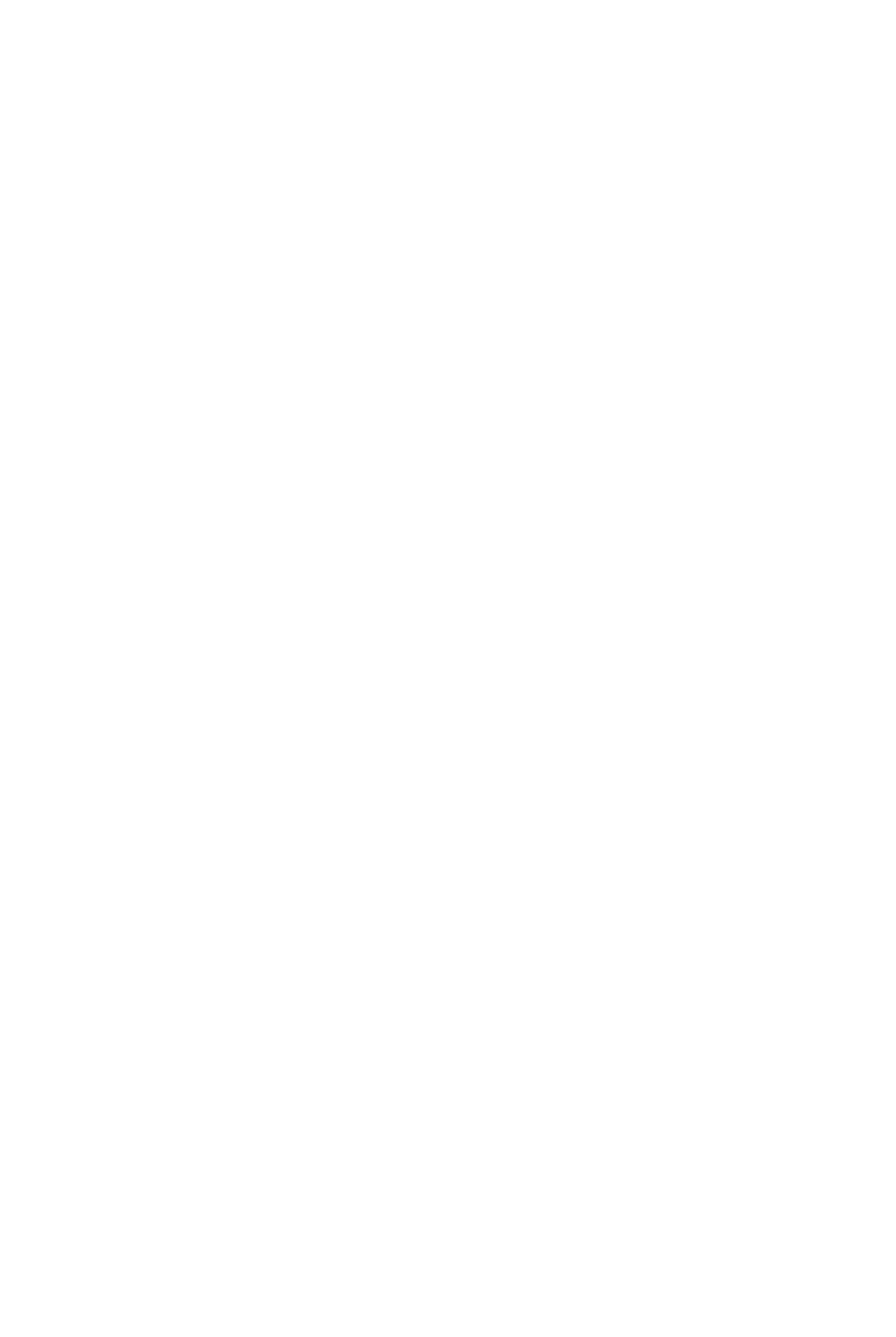
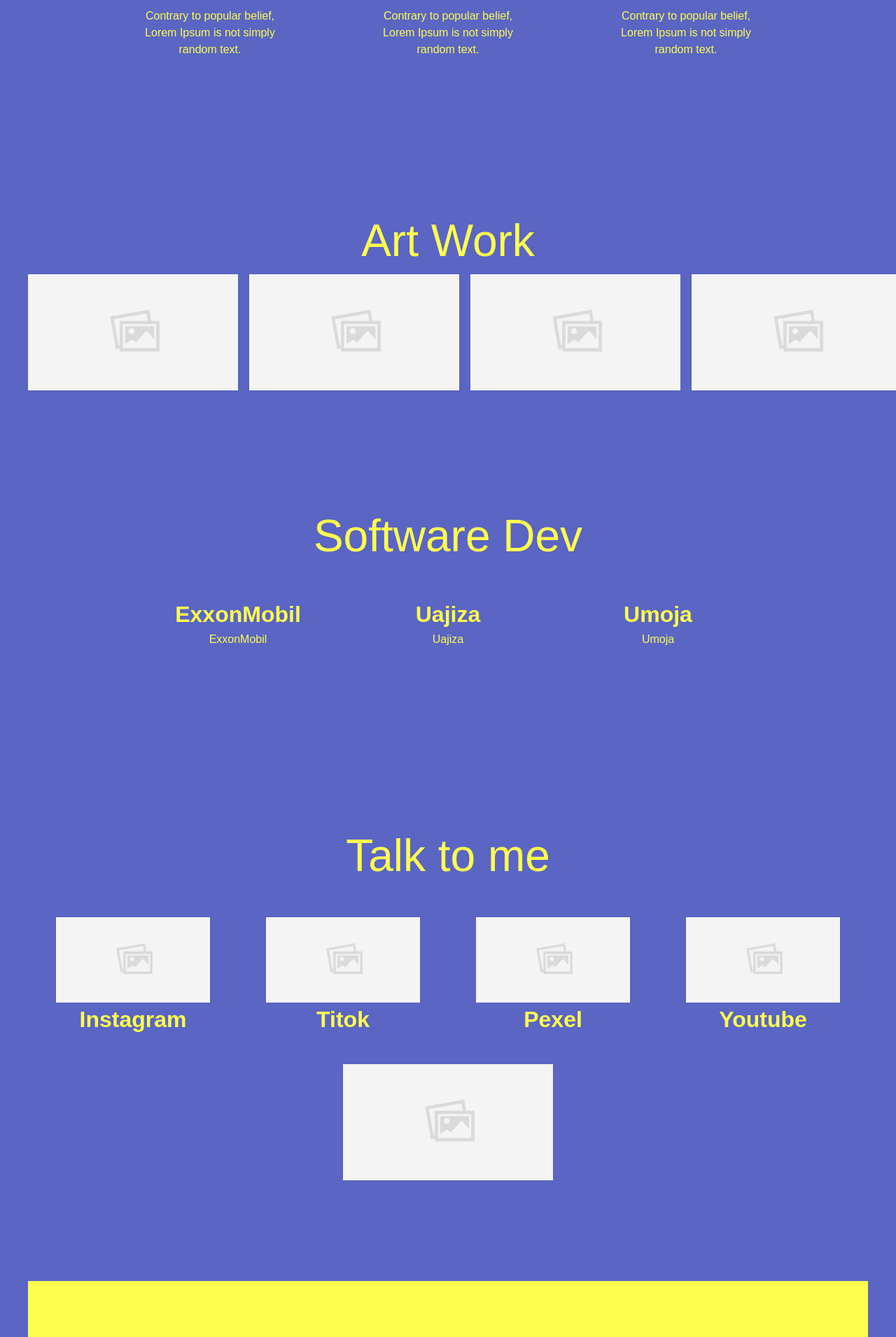
Before and after one commit to Satumbo9/satumbo9, a Next.js app: page / in a window 1280 px wide. Shown: the part 653-2564 px from the top of the page at 70% size. Before the commit the page ends 800 px from the top, so only its background shows below. Built offline with nearby package versions, Linux system fonts and the light colour scheme.

Commit message:
BASIC LAYOUT DONE --> MORE UPDATE AND CLEANING AROUND --> NEXT JS AND TAILWIND

```diff
--- /dev/null
+++ b/app/Components/Data/SocialMedias.tsx
@@ -0,0 +1,26 @@
+import imagePlaceholder from '../Assets/Img/placeHolder1.jpg';
+
+
+
+export const SOCIAL_MEDIAS =[
+    {
+        id:1,
+        name: "Instagram",
+        img:imagePlaceholder,
+    },
+    {
+        id:2,
+        name: "Titok",
+        img:imagePlaceholder,
+    },
+    {
+        id:3,
+        name: "Pexel",
+        img:imagePlaceholder,
+    },
+    {
+        id:4,
+        name: "Youtube",
+        img:imagePlaceholder,
+    }
+]
--- a/app/Components/Pages/ABOUT/page.tsx
+++ b/app/Components/Pages/ABOUT/page.tsx
@@ -32,7 +32,7 @@
         ))}
         </div>
 
-        <div className='flex flex-col  items-center   '>
+        <div className='flex flex-col  items-center'>
         <p className='text-[2em] font-bold'>Education</p>
 
         <div className='flex gap-10 mt-4'>
--- a/app/Components/Pages/FOOTER/page.tsx
+++ b/app/Components/Pages/FOOTER/page.tsx
@@ -1,6 +1,8 @@
 export default function Footer() {
     return (
-      <section>
+      <section
+      className="h-[10vh]  bg-[#FFFF4E]"
+      >
         <p> Footer</p>
       </section>
     );
--- a/app/Components/Pages/NAV/page.tsx
+++ b/app/Components/Pages/NAV/page.tsx
@@ -9,7 +9,7 @@
     return (
       // Header for the nav bar
       <header>
-        <div className="h-[8vh] flex justify-between text-[2em] pt-[30px]">
+        <div className="h-[8vh] flex justify-between text-[2em] pt-[30px] mb-5">
           <div>
             <Link
             className='flex gap-[1em]'
@@ -33,7 +33,7 @@
                 </Link>
               </li>
               <li>
-                <Link href={'#'}>talk-to-me</Link>
+                <Link href={'#TALK'}>talk-to-me</Link>
               </li>
             </ul>
 
--- a/app/Components/Pages/TALK_TO_ME/page.tsx
+++ b/app/Components/Pages/TALK_TO_ME/page.tsx
@@ -1,7 +1,43 @@
+import { SOCIAL_MEDIAS } from "../../Data/SocialMedias";
+import CardImage from "../../Util/CardImage";
+import imagePlaceHolder from '../../Assets/Img/placeHolder1.jpg';
+ import Image from 'next/image';
+
 export default function Talk_To_ME() {
     return (
-      <section>
-        <p>Talk to me </p>
+      <section
+      id="TALK"
+      className="h-[100vh] flex flex-col items-center justify-center">
+
+        <p className="text-[4em]">Talk to me </p>
+
+
+        <div className="flex">
+
+        {
+          SOCIAL_MEDIAS.map((items)=>(
+            <CardImage
+            id={items.id}
+            img={imagePlaceHolder}
+            h={400}
+            w={400}
+            title={items.name}
+
+
+
+            />
+          ))
+        }
+        </div>
+        <Image
+
+width={300}
+height={300}
+alt="Satumbo-log"
+src={imagePlaceHolder}
+
+/>
+
       </section>
     );
   }
--- a/app/Components/Pages/WORK/page.tsx
+++ b/app/Components/Pages/WORK/page.tsx
@@ -9,8 +9,8 @@
       <section
       id="WORK"
       className="h-[100vh] flex flex-col justify-center">
-        <div className=''>
-          <p>
+        <div className='flex flex-col items-center mb-40'>
+          <p className='text-[4em] text-center'>
           Art Work
           </p>
           <div className='flex gap-4 '>
@@ -26,22 +26,24 @@
           </div>
         </div>
 
-        <div className=''>
-          <p>
-          Software Dev
-          </p>
+        <div >
+
+          <div>
+            <p className='text-center text-[4em]'>Software Dev</p>
+          <div className='flex items-center justify-center'>
+
           {
+
             PROFESSIONAL_CAREER.map((items)=>(
               <CardItems
               id={items.id}
               title={items.name}
               description={items.name}
-
-
-
               />
             ))
           }
+          </div>
+        </div>
         </div>
 
 
--- /dev/null
+++ b/app/Components/Util/CardImage.tsx
@@ -0,0 +1,24 @@
+import Image from 'next/image';
+
+
+//Reusable card for the page
+
+export default function CardImage({id, img, title, w, h}:{id:number, img:any, title:string, w:number, h:number}){
+
+
+    return(
+        <div
+        className="w-[300px]  p-10 flex flex-col items-center text-center"
+        key={id}>
+        <Image
+        src={img}
+        width={w}
+        height={h}
+        alt={img}
+
+        />
+        <p className="text-[2em] font-bold text-center">{title}</p>
+
+        </div>
+    )
+}
--- a/app/Components/Util/CardItems.tsx
+++ b/app/Components/Util/CardItems.tsx
@@ -8,7 +8,7 @@
 
     return(
         <div
-        className="w-[300px]  p-10"
+        className="w-[300px]  p-10 flex flex-col items-center text-center"
         key={id}>
         <p className="text-[2em] font-bold text-center">{title}</p>
         <p>{description}</p>
--- a/app/globals.css
+++ b/app/globals.css
@@ -5,6 +5,13 @@
 :root {
   --background: #ffffff;
   --foreground: #171717;
+
+  --Background-primary:#9967DA;
+  --Background-secondary: #5A65C4;
+  --Color-white:white;
+  --Color-yellow:#FFFF4E;
+  --Color-black:black;
+  --Color-purple:#9967DA;
 }
 
 @media (prefers-color-scheme: dark) {
@@ -15,8 +22,8 @@
 }
 
 body {
-  color: var(--foreground);
-  background: var(--background);
+  color: var(--Color-yellow);
+  background: var(--Background-secondary);
   font-family: Arial, Helvetica, sans-serif;
 }
 
--- a/app/layout.tsx
+++ b/app/layout.tsx
@@ -1,6 +1,8 @@
 import type { Metadata } from "next";
 import localFont from "next/font/local";
 import "./globals.css";
+import NAV from '@/app/Components/Pages/NAV/page';
+import FOOTER from '@/app/Components/Pages/FOOTER/page';
 
 const geistSans = localFont({
   src: "./fonts/GeistVF.woff",
@@ -26,7 +28,7 @@
   return (
     <html lang="en">
       <body
-        className={`${geistSans.variable} ${geistMono.variable} antialiased`}
+        className={`${geistSans.variable} ${geistMono.variable} antialiased px-10`}
       >
         {children}
       </body>
--- a/app/page.tsx
+++ b/app/page.tsx
@@ -1,9 +1,22 @@
 import Image from "next/image";
+import HomePage from  '@/app/Components/Pages/HOME/page';
+import About from  '@/app/Components/Pages/ABOUT/page';
+import WORK from  '@/app/Components/Pages/WORK/page';
+import TALK from '@/app/Components/Pages/TALK_TO_ME/page';
+import NAV from '@/app/Components/Pages/NAV/page';
+import FOOTER from '@/app/Components/Pages/FOOTER/page';
+import { useState } from "react";
+
 
 export default function Home() {
   return (
-    <div>
-      <p>hello</p>
-    </div>
+    <>
+      <NAV />
+      {/* <HomePage/> */}
+      <About />
+      <WORK />
+      <TALK />
+      <FOOTER />
+    </>
   );
 }
```
